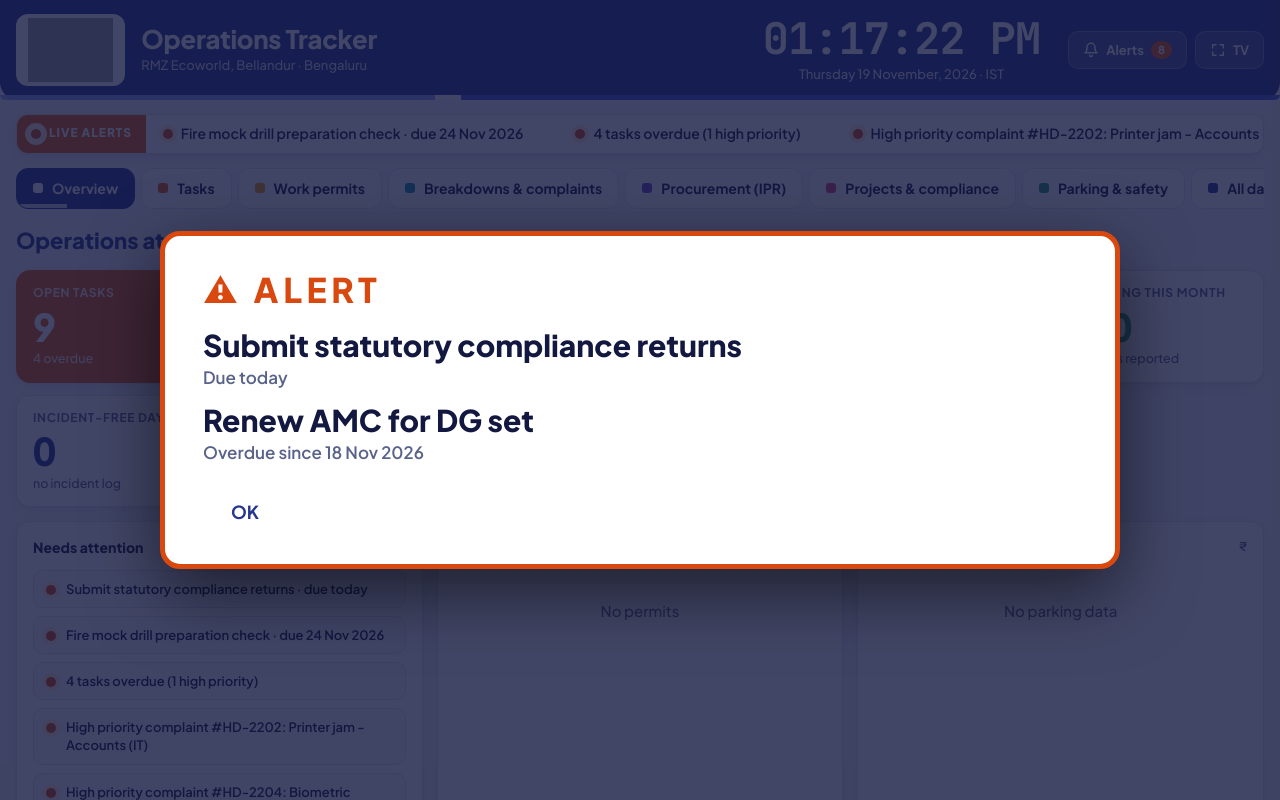
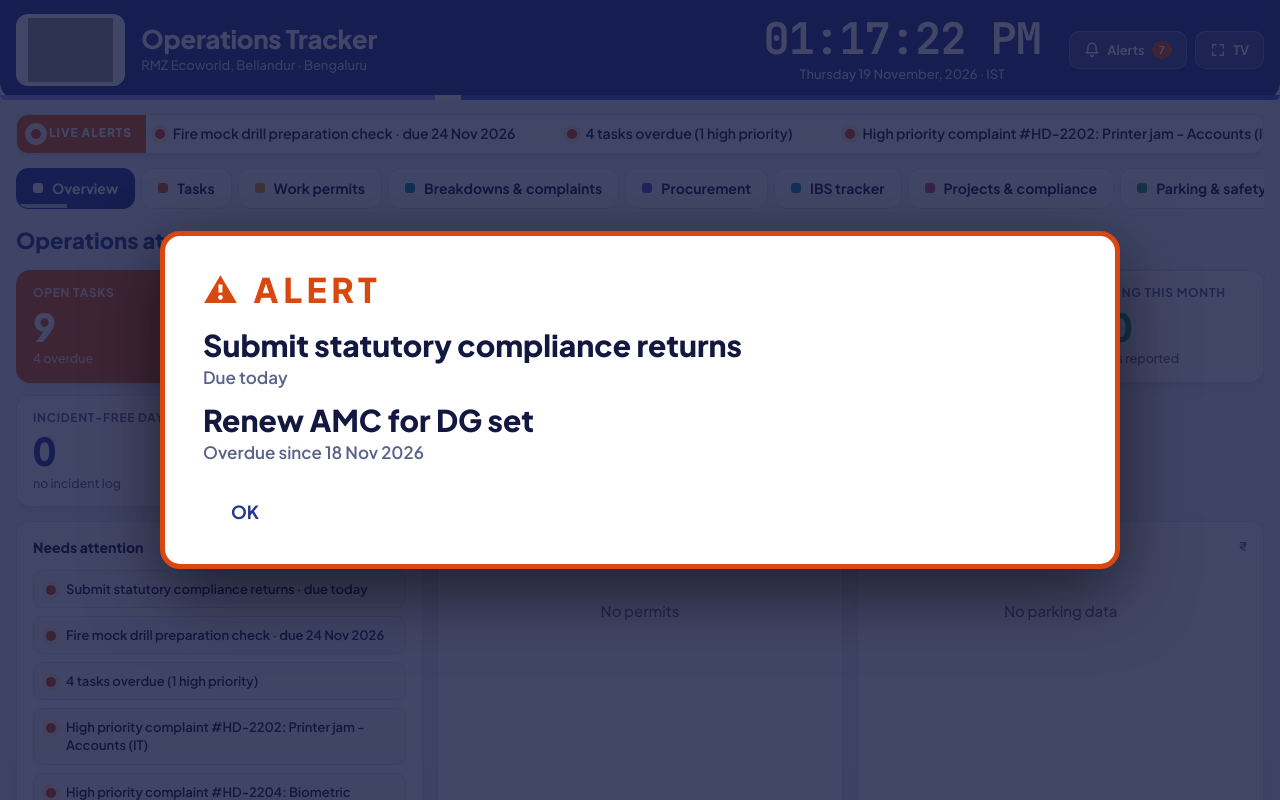
Before and after one commit to yateesh-r/sunrise-dashboard, a Flask app: page / in a window 1280 px wide. Run offline with Flask 3, Linux system fonts and the light colour scheme; grey boxes are pictures that could not be loaded.

Commit message:
Add files via upload

```diff
--- a/templates/index.html
+++ b/templates/index.html
@@ -169,6 +169,9 @@ input.search{border:1px solid var(--line);background:var(--surface);color:var(--
 .drop{position:fixed;inset:0;background:rgba(39,54,143,.88);color:#fff;display:none;align-items:center;justify-content:center;font-size:28px;font-weight:800;z-index:50;text-align:center;padding:20px}
 .drop.on{display:flex}
 .panel{position:fixed;right:max(16px,env(safe-area-inset-right,0px));top:90px;width:min(440px,calc(100% - 32px));max-height:70vh;overflow:auto;background:var(--surface);border:1px solid var(--line);border-radius:14px;box-shadow:0 14px 40px rgba(0,0,0,.3);padding:14px;z-index:40}
+.ibsbar{height:8px;background:var(--surface2);border-radius:6px;overflow:hidden;margin:2px 0 8px}.ibsbar i{display:block;height:100%;background:var(--green)}
+.ibsrow{display:grid;grid-template-columns:96px 1fr auto 46px;gap:10px;align-items:center;padding:4px 0;border-bottom:1px solid var(--surface2);font-size:13px}.ibsrow em{color:var(--muted);font-style:normal}.ibsrow .pc{text-align:right;color:var(--muted);font-weight:700}
+.tv .ibsrow{font-size:14px;padding:3px 0}
 .toast{position:fixed;left:50%;bottom:calc(20px + env(safe-area-inset-bottom,0px));transform:translateX(-50%);background:var(--ink);color:var(--bg);padding:10px 18px;border-radius:10px;font-weight:700;z-index:60;max-width:90%}
 #tipx{position:fixed;pointer-events:none;background:var(--ink);color:var(--bg);padding:6px 10px;border-radius:8px;font-size:12px;font-weight:600;z-index:70;display:none;max-width:260px}
 .colchart{width:100%;height:auto;display:block}
@@ -292,8 +295,9 @@ function build(raw){
   D.phase2=tbl(pick(raw,'phase 2')).map(r=>({client:String(r['Client Name']||'').trim(),bld:String(r.Building||'').trim(),floor:String(r.Floor||'').trim(),sqft:num(r.Sqft),p:typeof r['Fitout Progress (%)']==='number'?pct(r['Fitout Progress (%)']):null,raw:String(r['Fitout Progress (%)']||'')})).filter(r=>r.client);
   D.bsc=tbl(pick(raw,'bsc')).map(r=>({dept:String(r.Department||'').trim(),up:String(g(r,'Documents')||'').trim(),p:pct(g(r,'Completion')),pend:String(g(r,'Peding')||g(r,'Pending')||'').trim()})).filter(r=>r.dept);
   D.comp=tbl(pick(raw,'compliance')).map(r=>({doc:String(g(r,'Documents')||'').trim(),exp:isISO(r['Expiration Date'])?r['Expiration Date'].slice(0,10):'',st:String(r['Status of renewal']||'').trim(),dept:String(r.Department||'').trim()})).filter(r=>r.doc);
-  D.ipr=tbl(pick(raw,'ipr')).map(r=>({ref:String(r['IPR Reference']||'').replace(/^.*IPR\|/,'IPR-'),date:isISO(r['IPR Date'])?r['IPR Date'].slice(0,10):'',dept:deptN(r.Department),item:String(r['Item Description']||'').trim(),vendor:String(r['Vendor Name']||'').trim(),amt:num(r['IPR Amount (Excluding GST)']),st:stN(r.Status),appr:num(r['IPR Approved Amount']),po:String(r['PO Number']||'').trim(),flow:String(r['PO & IPR Status']||'').trim()||'Not set',pos:stN(r['PO Status'])})).filter(r=>r.item||r.ref);
-  D.ipr.forEach(x=>{x.awaited=/^(0|-|na|n\/a)?$/i.test(x.po)&&!/cancel/i.test(x.st)&&!/cancel/i.test(x.flow)});
+  const lcRow=r0=>{const r={};Object.keys(r0).forEach(k=>r[k.trim().toLowerCase()]=r0[k]);return r};
+  D.proc=tbl(pick(raw,'procure')).map(lcRow).map(r=>({sec:String(r.section||'').trim().toUpperCase(),item:String(r.item||'').trim(),n:Number(r.count)||0})).filter(x=>x.sec&&x.item);
+  D.ibs=tbl(pick(raw,'ibs')).map(lcRow).map(r=>({bld:String(r.building||'').trim(),floor:String(r.floor||'').trim(),tenant:String(r.tenant||'').trim(),st:String(r['ibs status']||r.status||'').trim(),pct:(r['% done']===''||r['% done']==null||isNaN(Number(r['% done'])))?null:Number(r['% done']),sup:String(r['support required']||'').trim(),rem:String(r.remarks||'').trim()})).filter(x=>x.floor);
   return D;
 }
 
@@ -313,8 +317,8 @@ function computeAlerts(){
   D.complaints.filter(c=>!/clos|resolv/i.test(c.st)&&/high/i.test(c.pri)).forEach(c=>A.push({sev:'crit',text:`High priority complaint #${c.no}: ${c.text} (${c.dept})`,go:3}));
   D.comp.forEach(c=>{if(!c.exp)return;const d=diff(c.exp,t);if(d<=60)A.push({sev:d<=30?'crit':'warn',text:`${c.doc} expires ${d<0?'(expired) ':'in '+d+' days · '}${fd(c.exp)} · ${c.st||'status not set'}`,go:5})});
   D.events.forEach(e=>{if(!e.from)return;const d=diff(e.from,t);if(d>=0&&d<=14)A.push({sev:'info',text:`Upcoming: ${e.name} on ${fds(e.from)} (${d===0?'today':'in '+d+' days'})`,go:5})});
-  const pa=D.ipr.filter(x=>x.awaited); if(pa.length)A.push({sev:'warn',text:`${pa.length} IPRs waiting for a PO number (${inr(pa.reduce((x,y)=>x+y.amt,0))})`,go:4});
-  const p=D.ipr.filter(x=>/awaiting approval/i.test(x.flow)).length; if(p)A.push({sev:'info',text:`${p} IPRs awaiting approval`,go:4});
+  {const w=pxv('IPR',/awaiting (approval|ia)/i);if(w)A.push({sev:'info',text:`${w} IPRs awaiting approval`,go:4});const b=pxv('IPR',/budget/i);if(b)A.push({sev:'warn',text:`${b} IPRs held for a budget issue`,go:4});
+   const pc=pxv('GRC',/pending/i)+pxv('WCC',/pending/i);if(pc)A.push({sev:'warn',text:`${pc} GRC / WCC pending clarification`,go:4})}
   S.wxAlerts.forEach(a=>A.push(a));
   const rank={crit:0,warn:1,info:2};A.sort((a,b)=>rank[a.sev]-rank[b.sev]);
   return A;
@@ -424,6 +428,7 @@ const head=(t,s)=>`<div class="sh"><h2>${esc(t)}</h2><span>${esc(s||'')}</span><
 const noData=(n)=>`<div class="card empty">${S.loading?'Loading data…':`No “${n}” rows found in the sheet yet.`}</div>`;
 
 /* ---------- scenes ---------- */
+const PX=sec=>S.D.proc.filter(x=>x.sec===sec),sumN=a=>a.reduce((s,x)=>s+x.n,0),pxv=(sec,re)=>sumN(PX(sec).filter(x=>re.test(x.item)));
 const SCENES=[
  {name:'Overview',c:'--navy',render(){
   const D=S.D,t=todayStr();
@@ -431,13 +436,13 @@ const SCENES=[
   const pToday=D.permits.filter(p=>p.iso===t).length, latest=D.permits.length?D.permits.reduce((a,b)=>a>b.iso?a:b.iso,''):'';
   const bo=D.bd.filter(x=>!/clos|done|complet/i.test(x.st)).length;
   const hc=D.complaints.filter(c=>!/clos|resolv/i.test(c.st)).length;
-  const iprOpen=D.ipr.filter(x=>/awaiting|submitted|draft/i.test(x.flow)).length;
+  const iprTot=sumN(PX('IPR')),iprPO=pxv('IPR',/^po received/i),iprOpen=iprTot-iprPO-pxv('IPR',/cancel|hold/i);
   const pk=D.parking.length?D.parking.reduce((a,b)=>a+b.tot,0):0;
   const free=daysFree();
   const A=(S.alertsList||[]).slice(0,7);
   const ptype=cnt(D.permits,p=>p.type);
   return head('Operations at a glance','Click any tile to open its section')+
-  `<div class="kpis">${kpi('Open tasks',openT,`${od} overdue`,'red',1,true)+kpi('Permits today',pToday,`${D.permits.length} this month`,'amber',2,true)+kpi('Open breakdowns',bo,`${D.bd.filter(x=>x.tgt&&x.tgt<t&&!/clos/i.test(x.st)).length} past target`,'teal',3,true)+kpi('Open complaints',hc,'High priority first','pink',3)+kpi('IPRs in pipeline',iprOpen,`${D.ipr.length} raised this year`,'violet',4)+kpi('Parking this month',inr(pk),`${D.parking.length} days reported`,'green',6)+kpi('Incident-free days',free.n,free.sub,'navy',6)}</div>
+  `<div class="kpis">${kpi('Open tasks',openT,`${od} overdue`,'red',1,true)+kpi('Permits today',pToday,`${D.permits.length} this month`,'amber',2,true)+kpi('Open breakdowns',bo,`${D.bd.filter(x=>x.tgt&&x.tgt<t&&!/clos/i.test(x.st)).length} past target`,'teal',3,true)+kpi('Open complaints',hc,'High priority first','pink',3)+kpi('IPRs in pipeline',iprOpen,`${iprPO} PO received`,'violet',4)+kpi('Parking this month',inr(pk),`${D.parking.length} days reported`,'green',6)+kpi('Incident-free days',free.n,free.sub,'navy',6)}</div>
   <div class="grid"><div class="card"><h3>Needs attention <small>${(S.alertsList||[]).length} alerts</small></h3><div class="attn">${A.map(a=>`<button data-go="${a.go??''}"><span class="dot ${a.sev}"></span><span>${esc(a.text)}</span></button>`).join('')||'<div class="empty">All clear</div>'}</div></div>
   <div class="card"><h3>Work permits by type <small>this month</small></h3>${ptype.length?donut(ptype,{center:'permits',label:'Permits by type'}):'<div class="empty">No permits</div>'}</div>
   <div class="card"><h3>Daily parking collection <small>₹</small></h3>${D.parking.length?columns(D.parking.map(p=>({l:p.iso.slice(8),v:p.tot,tip:fd(p.iso)+': '+inr(p.tot)})),{c:'--green',fmt:v=>v>=1000?Math.round(v/1000)+'k':v}):'<div class="empty">No parking data</div>'}</div></div>`}},
@@ -470,18 +475,26 @@ const SCENES=[
   <div class="grid"><div class="card"><h3>Breakdowns by category <small>click to filter</small></h3>${bars(cat,{key:'b_cat',field:'cat',single:'--teal'})}</div><div class="card"><h3>Age of open breakdowns</h3>${bars(bk,{colors:['--green','--amber','--red']})}</div></div>
   <div class="grid wide"><div class="card"><h3>Complaints <small>${comp.length} tickets</small></h3>${table('cmp',[{h:'#',k:'no'},{h:'Date',f:r=>esc(fds(r.date))},{h:'Dept',k:'dept'},{h:'Complaint',f:r=>`<b>${esc(r.text)}</b>`},{h:'Assigned',k:'to'},{h:'Priority',f:r=>pill(r.pri,priTone(r.pri))},{h:'Status',f:r=>pill(r.st,stTone(r.st))}],comp,{mh:340})}</div>
   <div class="card"><h3>Breakdown log <small>${bd.length} shown, oldest first</small></h3>${filtBar('b_cat')}${table('bd',[{h:'SL',k:'sl'},{h:'Since',f:r=>esc(fd(r.occ))},{h:'Category',f:r=>pill(r.cat,'info')},{h:'Equipment',f:r=>`<b>${esc(r.eq)}</b><div class="hint">${esc(r.issue)}</div>`},{h:'Target',f:r=>r.tgt?esc(fd(r.tgt)):'—'},{h:'Status',f:r=>pill(r.st,stTone(r.st))}],bd,{auto:1,mh:340})}</div></div>`}},
- {name:'Procurement (IPR)',c:'--violet',render(){
-  const D=S.D;if(!D.ipr.length)return head('Procurement (IPR)')+noData('IPR Tracker');
-  let rows=D.ipr;const st=cnt(rows,r=>r.st),dep=cnt(rows,r=>r.dept),flow=cnt(rows,r=>r.flow);
-  const mon=[...cnt(rows.filter(r=>r.date),r=>r.date.slice(0,7))].sort((a,b)=>a.k.localeCompare(b.k));
-  rows=applyF('i_st',rows,r=>r.st);rows=applyF('i_dp',rows,r=>r.dept);rows=applyF('i_fl',rows,r=>r.flow);rows=applyF('i_po',rows,r=>r.awaited?'PO awaited':'');
-  const awF=S.f.i_po;rows=[...rows].sort((a,b)=>awF?a.date.localeCompare(b.date):b.date.localeCompare(a.date));
-  const poTile=(()=>{const a=D.ipr.filter(r=>r.awaited),on=S.f.i_po;return `<button class="kpi t-amber fill${on?' on':''}" data-f="i_po" data-field="po" data-v="PO awaited"><div class="k">PO awaited</div><div class="v num">${a.length}</div><div class="s">${inr(a.reduce((x,y)=>x+y.amt,0))} · tap to filter</div></button>`})();
-  const val=D.ipr.reduce((a,b)=>a+b.amt,0),ap=D.ipr.filter(r=>r.st==='Approved');
-  return head('Procurement (IPR)','Internal purchase requests this financial year')+`<div class="kpis">${kpi('IPRs raised',D.ipr.length,inr(val)+' value (ex-GST)','violet',null,true)+kpi('Approved',ap.length,inr(ap.reduce((a,b)=>a+b.appr,0)),'green')+poTile+kpi('Awaiting approval',D.ipr.filter(r=>/awaiting approval/i.test(r.flow)).length,'needs sign-off','amber')+kpi('Submitted for PO',D.ipr.filter(r=>/submitted for po/i.test(r.flow)).length,'with procurement','navy')+kpi('POs open',D.ipr.filter(r=>r.pos==='Open').length,`${D.ipr.filter(r=>r.pos==='Closed').length} closed`,'teal')}</div>
-  <div class="grid"><div class="card"><h3>By status <small>click to filter</small></h3>${donut(st,{key:'i_st',field:'st',center:'IPRs'})}</div><div class="card"><h3>By department</h3>${bars(dep,{key:'i_dp',field:'dept',single:'--violet',max:9})}</div><div class="card"><h3>PO & IPR stage</h3>${bars(flow,{key:'i_fl',field:'flow',single:'--navy'})}</div></div>
-  <div class="grid wide"><div class="card"><h3>IPRs raised per month</h3>${columns(mon.map(m=>({l:MON[+m.k.slice(5)-1],v:m.v,tip:MON[+m.k.slice(5)-1]+' '+m.k.slice(0,4)+': '+m.v})),{c:'--violet',bw:48})}</div>
-  <div class="card"><h3>IPR register <small>${rows.length} shown</small></h3>${filtBar('i_st')}${filtBar('i_dp')}${filtBar('i_fl')}${filtBar('i_po')}${table('ipr',[{h:'Ref',f:r=>`<span style="white-space:nowrap">${esc(r.ref)}</span>`},{h:'Date',f:r=>`<span style="white-space:nowrap">${esc(fds(r.date))}</span>`},{h:'Dept',k:'dept'},{h:'Item',f:r=>`<b>${esc(r.item)}</b><div class="hint">${esc(r.vendor)}</div>`},{h:'Amount',r:1,f:r=>inr(r.amt)},{h:'Status',f:r=>pill(r.st,stTone(r.st))},{h:'Stage',k:'flow'},{h:'PO',f:r=>r.awaited?pill('AWAITED','warn'):esc(r.po||'—')}],rows,{auto:1,mh:340})}</div></div>`}},
+{name:'Procurement',c:'--violet',render(){
+  const D=S.D;if(!D.proc.length)return head('Procurement')+noData('Procurement');
+  const ipr=PX('IPR'),idr=PX('IDR'),amc=PX('AMC');
+  const iT=sumN(ipr),po=pxv('IPR',/^po received/i);
+  const items=a=>a.filter(x=>x.n>0).map(x=>({k:x.item,v:x.n})).sort((p,q)=>q.v-p.v);
+  const gw=(s,re)=>pxv(s,re);
+  const gRows=[{l:'GRC',a:gw('GRC',/raised/i),b:gw('GRC',/pending/i),c:gw('GRC',/current/i)},{l:'WCC',a:gw('WCC',/raised/i),b:gw('WCC',/pending/i),c:gw('WCC',/current/i)}];
+  gRows.push({l:'Total',a:gRows[0].a+gRows[1].a,b:gRows[0].b+gRows[1].b,c:gRows[0].c+gRows[1].c});
+  return head('Procurement','IPR, IDR, AMC, GRC and WCC status')+`<div class="kpis">${kpi('IPRs raised',iT,'this financial year','violet',null,true)+kpi('PO received',po,iT?Math.round(po/iT*100)+'% of IPRs':'','green')+kpi('Awaiting approval',pxv('IPR',/awaiting (approval|ia)/i),'incl. IA team clearance','amber')+kpi('Submitted for PO',pxv('IPR',/submitted for po/i),'with procurement','navy')+kpi('Budget issue',pxv('IPR',/budget/i),'PO to be shared','pink')+kpi('IDRs',sumN(idr),'open','teal')+kpi('AMCs',sumN(amc),'contracts','navy')}</div>
+  <div class="grid"><div class="card"><h3>IPR by status</h3>${donut(items(ipr),{center:'IPRs'})}</div><div class="card"><h3>AMC tracker <small>2026-27</small></h3>${bars(items(amc),{single:'--teal',max:8})}</div><div class="card"><h3>IDR by status</h3>${items(idr).length?bars(items(idr),{single:'--violet',max:8}):'<div class="empty">No IDRs</div>'}</div></div>
+  <div class="card"><h3>GRC and WCC <small>2026-27</small></h3>${table('gw',[{h:'',f:r=>`<b>${esc(r.l)}</b>`},{h:'Raised',r:1,f:r=>r.a},{h:'Pending clarification',r:1,f:r=>r.b},{h:'Current dated invoice',r:1,f:r=>r.c}],gRows,{mh:300})}</div>`}},
+ {name:'IBS tracker',c:'--teal',render(){
+  const D=S.D;if(!D.ibs.length)return head('IBS tracker')+noData('IBS Tracker');
+  const tone=s=>/^completed$/i.test(s)?'good':/partial|wip/i.test(s)?'info':/interior/i.test(s)?'warn':'mute';
+  const n=re=>D.ibs.filter(x=>re.test(x.st)).length;
+  const blds=[...new Set(D.ibs.map(x=>x.bld||'Building'))];
+  const card=b=>{const f=D.ibs.filter(x=>(x.bld||'Building')===b),done=f.filter(x=>/^completed$/i.test(x.st)).length,pc=f.length?Math.round(done/f.length*100):0;
+   return `<div class="card"><h3>${esc(b)} <small>${done} of ${f.length} floors completed · ${pc}%</small></h3><div class="ibsbar"><i style="width:${pc}%"></i></div>${f.map(x=>`<div class="ibsrow"><b>${esc(x.floor)}</b><span>${esc(x.tenant||'—')}${x.sup?`<em> · ${esc(x.sup)}</em>`:''}</span>${pill(x.st||'Not set',tone(x.st))}<span class="pc">${x.pct==null?'':Math.round(x.pct*100)+'%'}</span></div>`).join('')}</div>`};
+  return head('IBS tracker','In-building solution (booster) installation by floor')+`<div class="kpis">${kpi('Floors',D.ibs.length,blds.length+' buildings','navy',null,true)+kpi('Completed',n(/^completed$/i),'fully installed','green')+kpi('Partially completed',n(/partial/i),'remaining area pending','teal')+kpi('WIP',n(/^wip/i),'in progress','amber')+kpi('Yet to start',n(/yet/i),'not started','navy')+kpi('Interior not available',n(/interior/i),'waiting for fit-out','pink')}</div>
+  <div class="grid wide">${blds.map(card).join('')}</div>`}},
  {name:'Projects & compliance',c:'--pink',render(){
   const D=S.D,t=todayStr();const col=p=>p==null?'--muted':p>=85?'--green':p>=50?'--amber':'--red';
   return head('Projects & compliance','Phase 2 fit-outs, BSC, expiring documents and events')+`<div class="grid">
```
